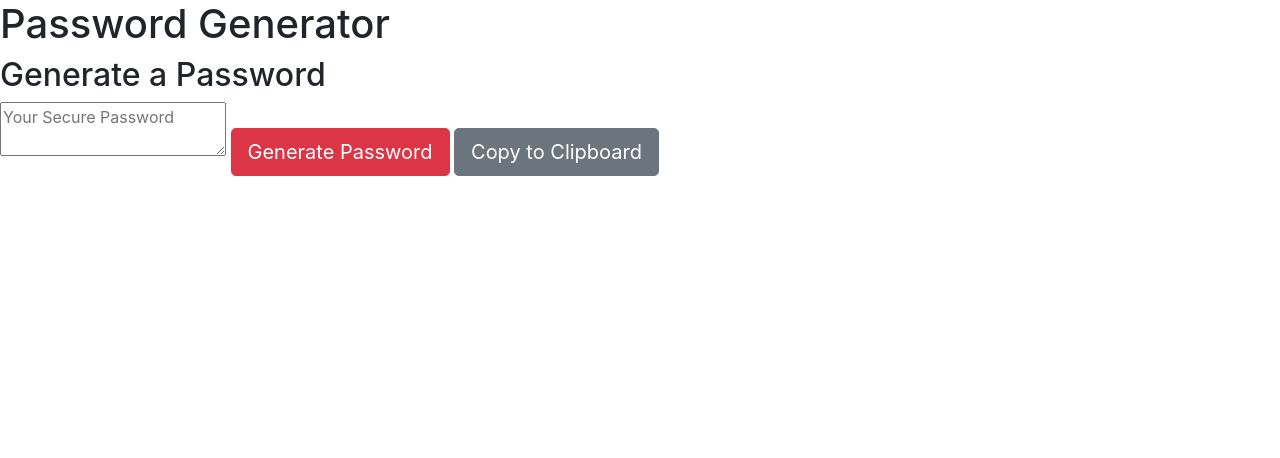
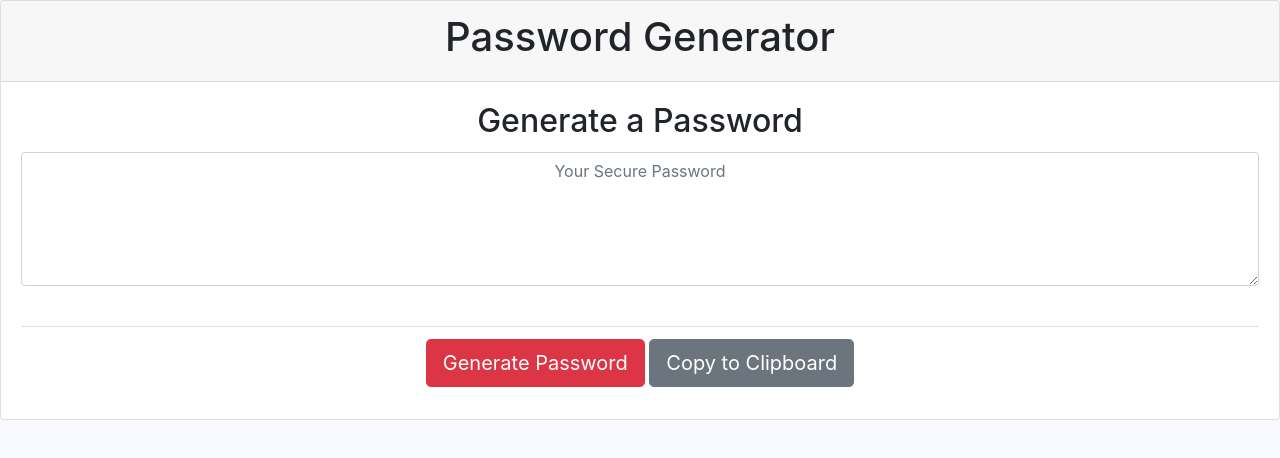
Before and after one commit to acucunato/password-generator, a plain HTML site: page index.html in a window 1280 px wide. Drawn offline with nearby package versions, Linux system fonts and the light colour scheme.

Commit message:
html/css complete

```diff
--- a/assets/css/style.css
+++ b/assets/css/style.css
@@ -0,0 +1,7 @@
+html, body {
+    background-color: ghostwhite;
+}
+
+textarea {
+    text-align: center;
+}
--- a/index.html
+++ b/index.html
@@ -4,21 +4,39 @@
     <meta charset="UTF-8" />
     <meta name="viewport" content="width=device-width, initial-scale=1.0" />
     <meta http-equiv="X-UA-Compatible" content="ie=edge" />
+
+    <link rel="stylesheet" type="text/css" href="assets/css/reset.css">
     <link rel="stylesheet" href="https://stackpath.bootstrapcdn.com/bootstrap/4.4.0/css/bootstrap.min.css" integrity="sha384-SI27wrMjH3ZZ89r4o+fGIJtnzkAnFs3E4qz9DIYioCQ5l9Rd/7UAa8DHcaL8jkWt" crossorigin="anonymous">
+    <link rel="stylesheet" type="text/css" href="assets/css/style.css">
+
     <title>Password Generator</title>
   </head>
+
+
   <body>
-    <header>
-    <h1>Password Generator</h1>
-    </header>
-    <h2>Generate a Password</h2>
-    <textarea
-      readonly
-      id="password"
-      placeholder="Your Secure Password"
-      aria-label="Generated Password"
-    ></textarea>
-    <button type="button" class="btn btn-danger btn-lg" id="generate">Generate Password</button>
-<button type="button" class="btn btn-secondary btn-lg" id="copy">Copy to Clipboard</button>
+      <div class="conainter">
+        <div class="card text-center">
+                <div class="card-header">
+                  <h1>Password Generator</h1>
+                </div>
+                <div class="card-body">
+                  <h2 class="card-title">Generate a Password</h2>
+                  <div class="form-group">
+                 <textarea class="form-control"
+                 placeholder="Your Secure Password"
+                 aria-label="Generated Password" rows="5"></textarea>
+                      </div>
+                  <br>
+
+                  <div class="card-footer" style="background-color:white">
+
+                  <button type="button" class="btn btn-danger btn-lg" id="generate">Generate Password</button>
+
+                  <button type="button" class="btn btn-secondary btn-lg" id="copy">Copy to Clipboard</button>
+                  </div>
+
+                </div>
+              </div>
+              </div>
 </body>
 </html>
```
